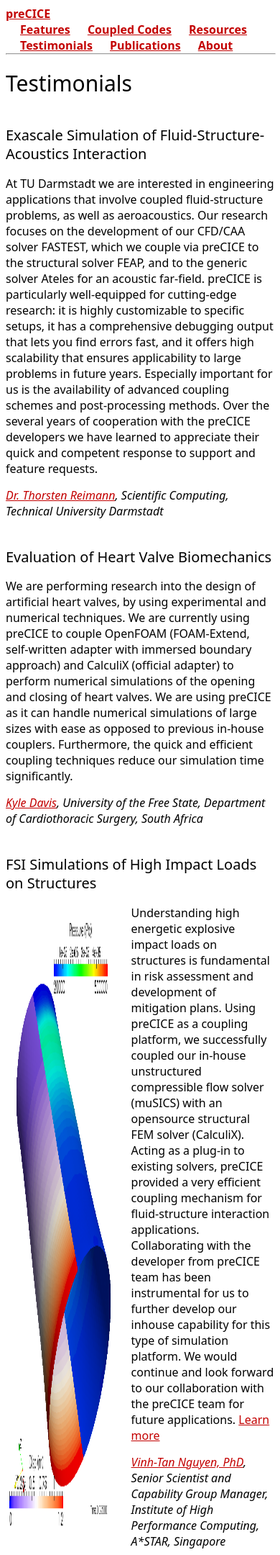
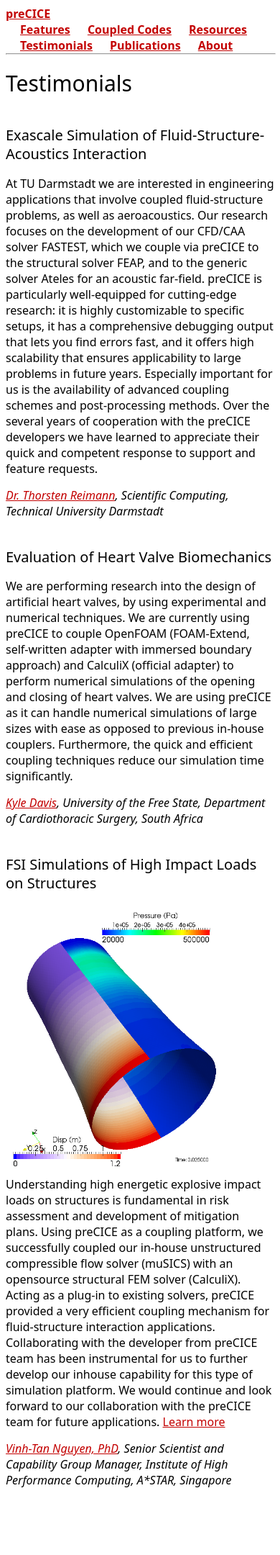
Before and after one commit to precice/precice.github.io_old, a Jekyll site: the page built from 05-testimonials.html, in a window 390 px wide. Shown: the whole page at 72% size. Built offline with Jekyll 4.4.1, drawn with Linux system fonts in a browser that asks for light colours; after the commit the page ends 2075 px from its top, so only the background shows below that.

Commit message:
image test3

```diff
--- a/css/main.css
+++ b/css/main.css
@@ -90,23 +90,25 @@
 }
 
 .testimonial_content img {
-      margin-right: 25px;
-	  width: 40%;
+       display: block;
+       max-width:400px;
+       height: auto;
+       margin-right: 25px;
 }
 
 
-@media(max-width:768px) {
-    testimonial_content img {
-        width:50%;
+@media(max-width: 768px) {
+    .testimonial_content img {
+        max-width:300px;
     }
 }
 
-@media(max-width:400px) {
-    testimonial_content {
+@media(max-width: 600px) {
+    .testimonial_content {
         display:block;
     }
-	testimonal_content img {
-		width: 100%;
+	.testimonal_content img {
+		max-width: 100%;
 		margin: 0;
 	}
 }
```
